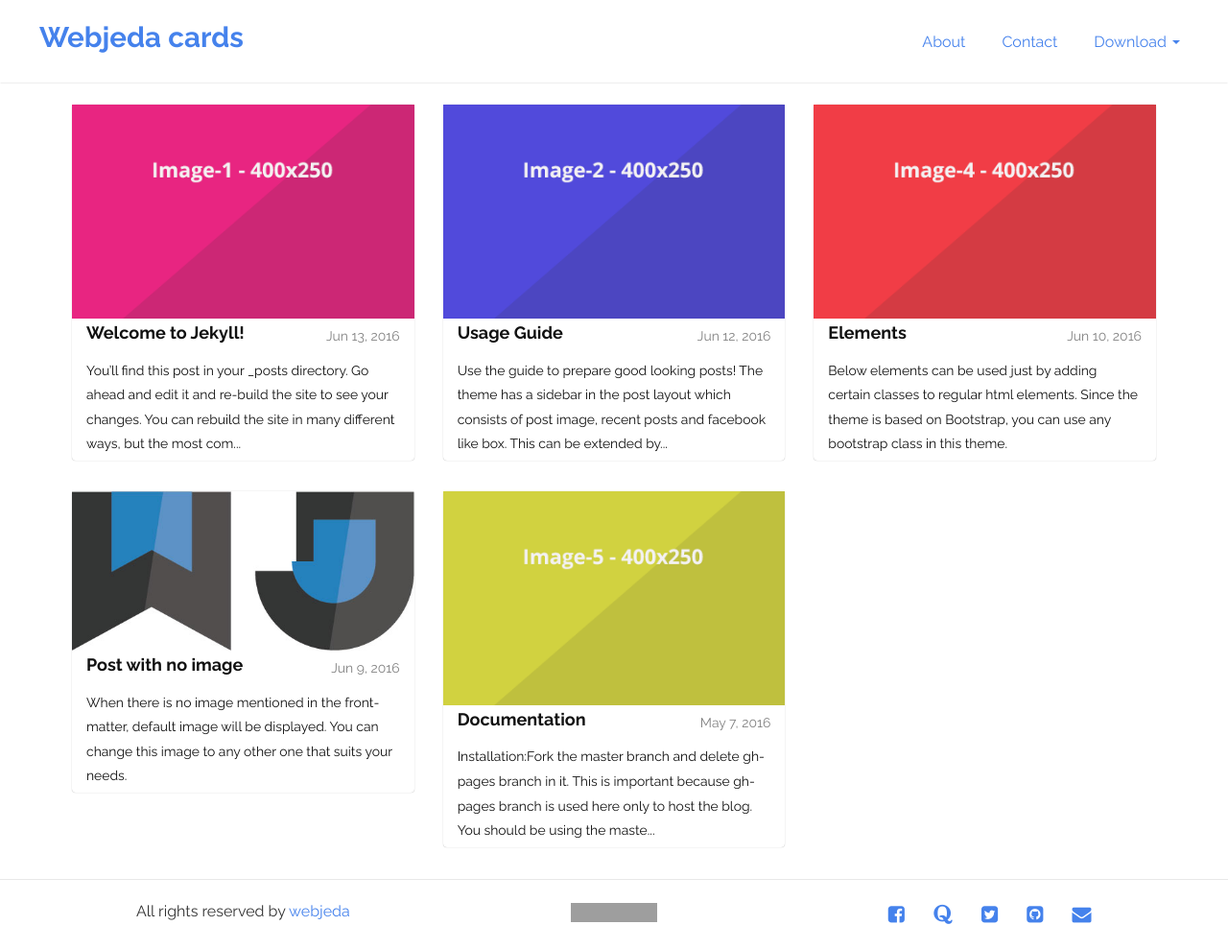
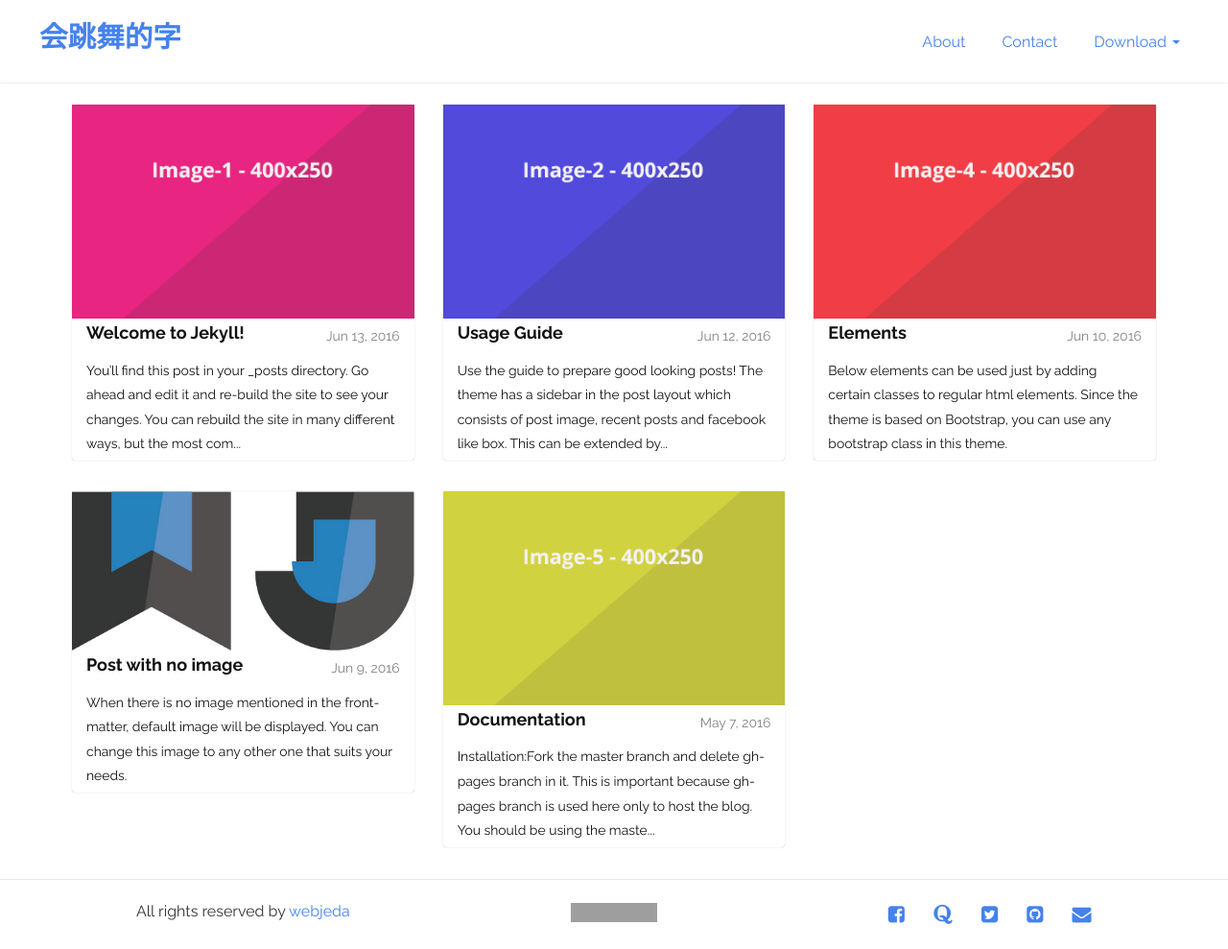
Before and after one commit to wanzheng2019/wanzheng2019.github.io, a Jekyll site: the page built from index.html, in a window 1280 px wide. Shown: the whole page at 96% size. Built offline with Jekyll 4.4.1, drawn with Linux system fonts in a browser that asks for light colours; the list of posts is cut into pages by our own code; grey boxes are pictures that could not be loaded.

Commit message:
change title

```diff
--- a/_config.yml
+++ b/_config.yml
@@ -6,10 +6,10 @@
 # 'jekyll serve'. If you change this file, please restart the server process.
 
 # Site settings
-title: Webjeda cards
+title: 会跳舞的字
 email: your-email@domain.com
 description: > # this means to ignore newlines until "baseurl:"
-  Webjeda Cards is a Bootstrap based jekyll theme for portfolio, photography or any kind of blog.
+ 会跳舞的字是一个让文字动起来的App
 
 
 baseurl: "/" # the subpath of your site, e.g. /blog
```
